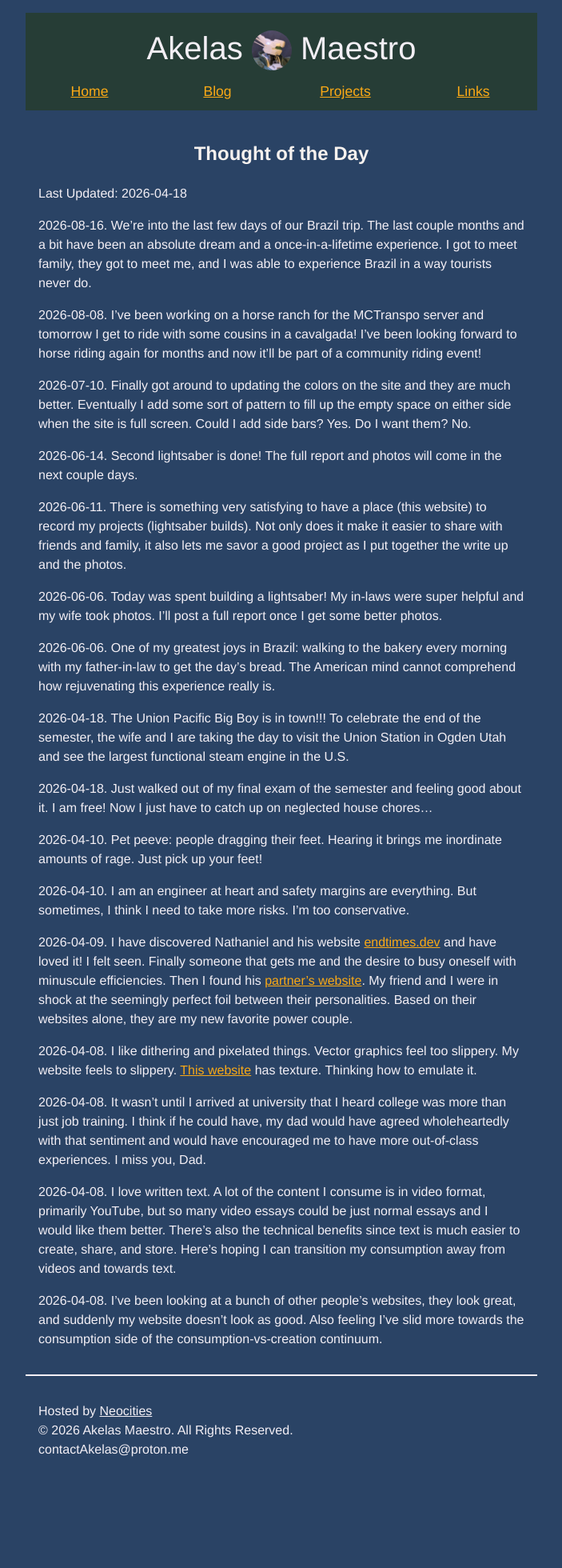
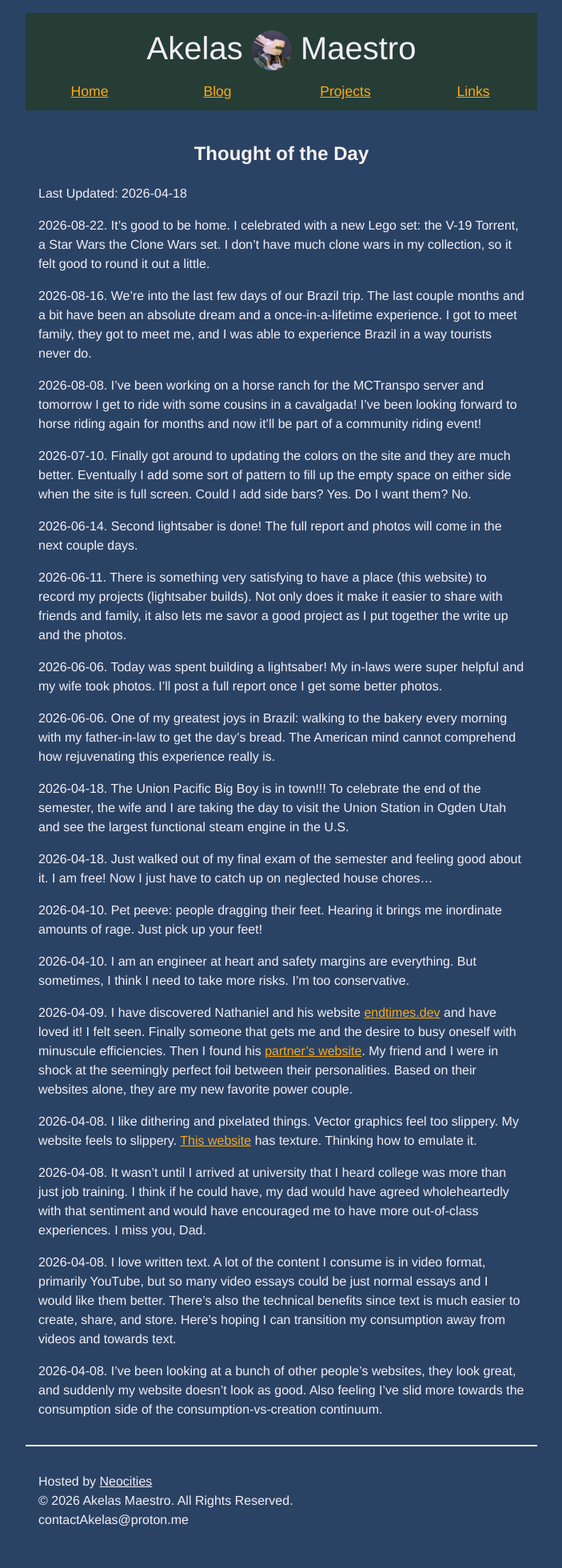
Before and after one commit to AkelasMaestro/akelasmaestro.github.io, a Jekyll site: the page built from _posts/2026-04-08-daily-blog.md, in a window 1280 px wide. Shown: the whole page at 80% size, without its empty margins (288-991 px from the left). Built offline with Jekyll 4.4.1, drawn with Linux system fonts in a browser that asks for light colours; before the commit the page ends 1872 px from its top, so only the background shows below that.

Commit message:
PUSH NOTE : 2026-04-08-daily-blog.md

```diff
--- a/_posts/2026-04-08-daily-blog.md
+++ b/_posts/2026-04-08-daily-blog.md
@@ -6,6 +6,8 @@ date: 2026-04-18
 tags:
   - Website-Ideas
 ---
+2026-08-22. It's good to be home. I celebrated with a new Lego set: the V-19 Torrent, a Star Wars the Clone Wars set. I don't have much clone wars in my collection, so it felt good to round it out a little.
+
 2026-08-16. We're into the last few days of our Brazil trip. The last couple months and a bit have been an absolute dream and a once-in-a-lifetime experience. I got to meet family, they got to meet me, and I was able to experience Brazil in a way tourists never do.
 
 2026-08-08. I've been working on a horse ranch for the MCTranspo server and tomorrow I get to ride with some cousins in a cavalgada! I've been looking forward to horse riding again for months and now it'll be part of a community riding event!
```
